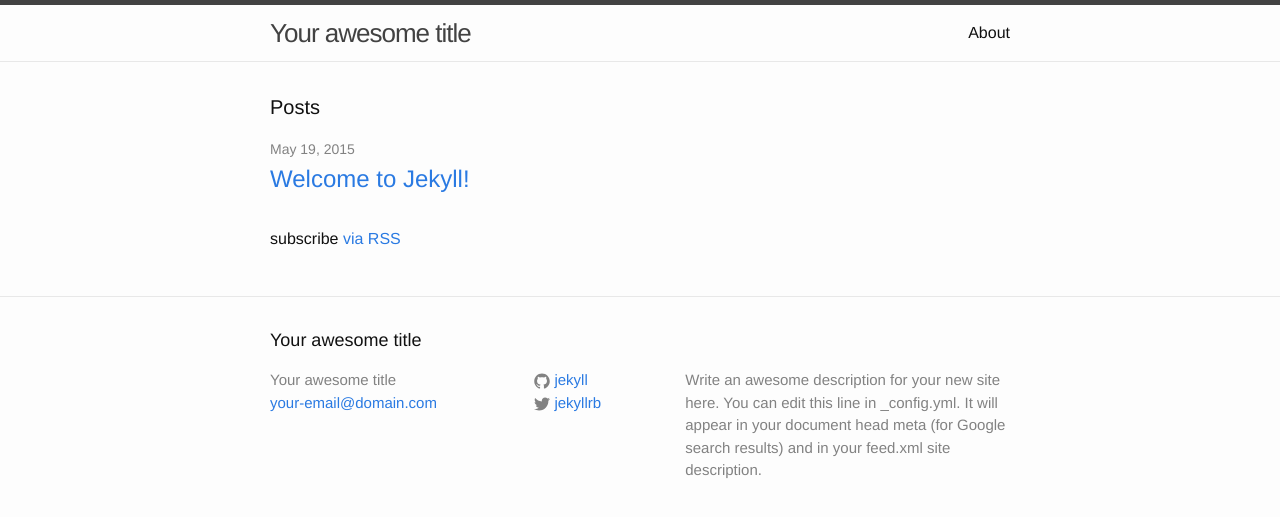
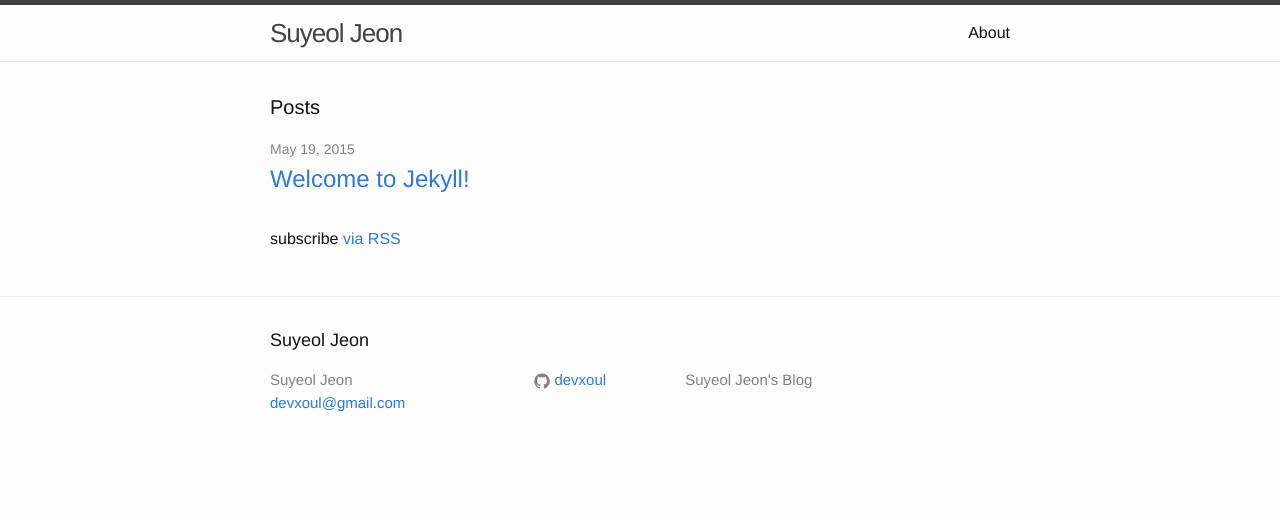
Before and after one commit to devxoul/blog, a Jekyll site: the page built from index.html, in a window 1280 px wide. Shown: the top 517 px of the page. Built offline with Jekyll 4.4.1, drawn with Linux system fonts in a browser that asks for light colours.

Commit message:
Update _config.yml

```diff
--- a/_config.yml
+++ b/_config.yml
@@ -1,14 +1,12 @@
 # Site settings
-title: Your awesome title
-email: your-email@domain.com
+title: Suyeol Jeon
+email: devxoul@gmail.com
 description: > # this means to ignore newlines until "baseurl:"
-  Write an awesome description for your new site here. You can edit this
-  line in _config.yml. It will appear in your document head meta (for
-  Google search results) and in your feed.xml site description.
+  Suyeol Jeon's Blog
 baseurl: "" # the subpath of your site, e.g. /blog/
-url: "http://yourdomain.com" # the base hostname & protocol for your site
-twitter_username: jekyllrb
-github_username:  jekyll
+url: "http://blog.xoul.kr" # the base hostname & protocol for your site
+facebook_username: devxoul
+github_username:  devxoul
 
 # Build settings
 markdown: kramdown
```
